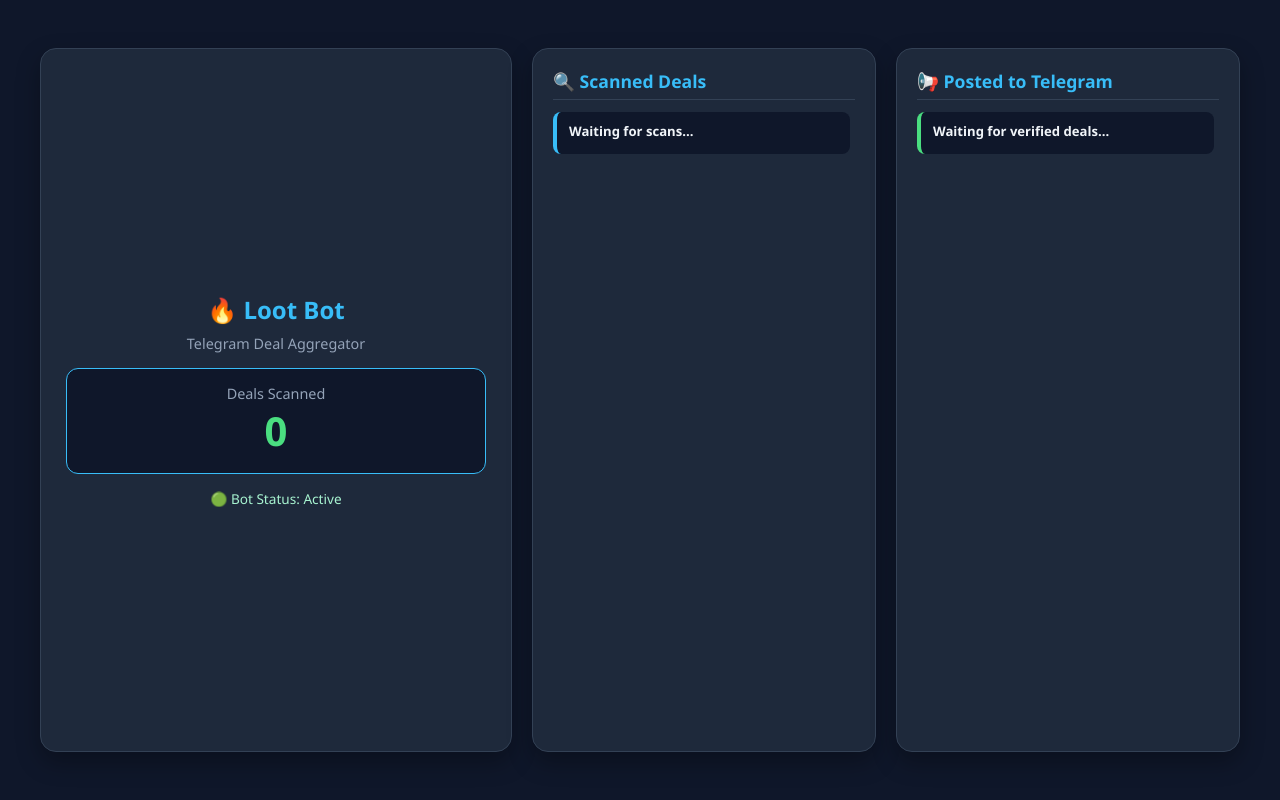
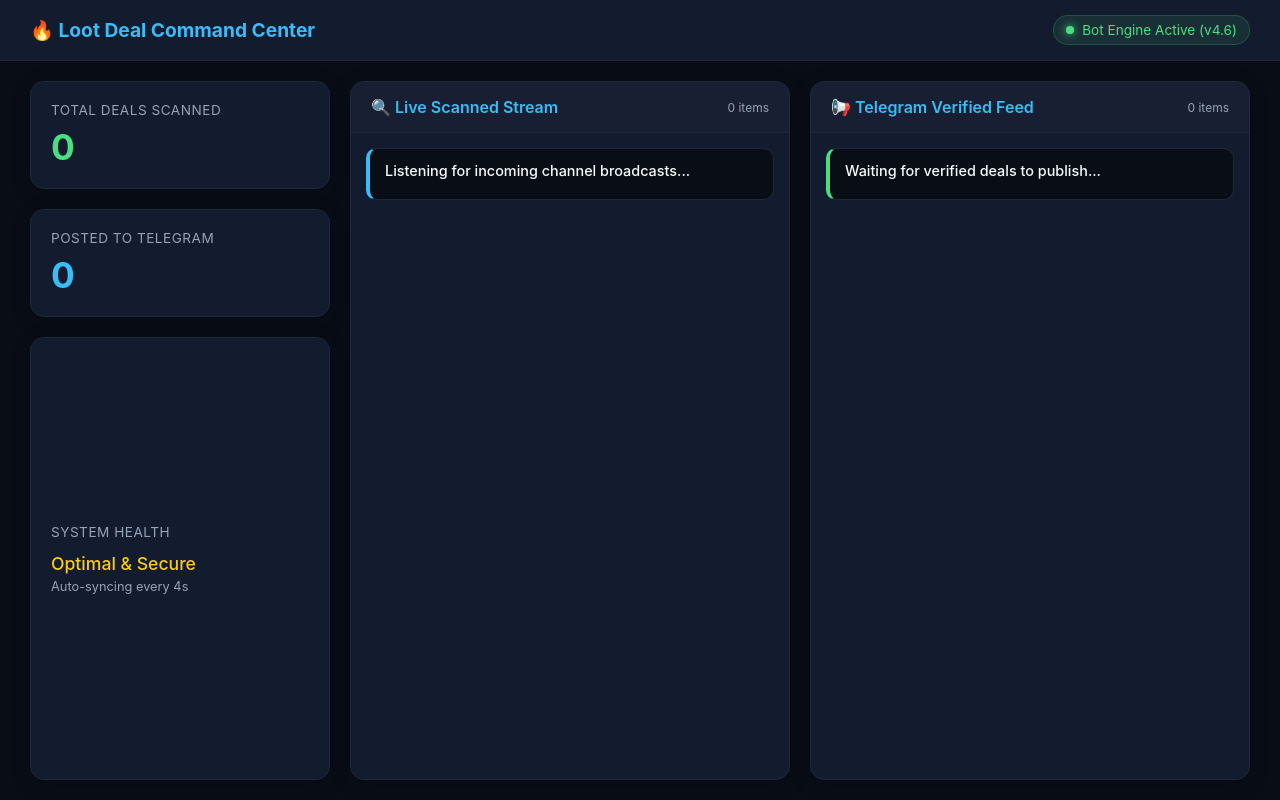
Before and after one commit to ashishgit123-cloud/loot-hunter, a Flask app: page / in a window 1280 px wide. Run offline with Flask 3, Linux system fonts and the light colour scheme; data that the repository does not hold is empty; parts of the project's set-up code (start-up, migrations or seed data) failed here and were passed over.

Commit message:
webpage changes

```diff
--- a/templates/index.html
+++ b/templates/index.html
@@ -3,188 +3,285 @@
 <head>
     <meta charset="UTF-8">
     <meta name="viewport" content="width=device-width, initial-scale=1.0">
-    <title>Loot Bot Dashboard</title>
+    <title>Loot Bot Command Center</title>
     <style>
+        :root {
+            --bg-color: #090d16;
+            --card-bg: #131b2e;
+            --border-color: #1e293b;
+            --text-main: #f8fafc;
+            --text-muted: #94a3b8;
+            --accent-blue: #38bdf8;
+            --accent-green: #4ade80;
+            --accent-yellow: #facc15;
+        }
+
         * {
             margin: 0;
             padding: 0;
             box-sizing: border-box;
-            font-family: 'Segoe UI', Tahoma, Geneva, Verdana, sans-serif;
+            font-family: 'Inter', 'Segoe UI', sans-serif;
         }
+
         body {
-            background: #0f172a;
-            color: #f8fafc;
+            background-color: var(--bg-color);
+            color: var(--text-main);
+            height: 100vh;
             display: flex;
-            justify-content: center;
+            flex-direction: column;
+            overflow: hidden;
+        }
+
+        /* Top Navbar */
+        header {
+            display: flex;
+            justify-content: space-between;
             align-items: center;
-            height: 100vh;
-            padding: 20px;
+            padding: 15px 30px;
+            background: var(--card-bg);
+            border-bottom: 1px solid var(--border-color);
         }
-        .main-container {
+
+        .brand {
             display: flex;
+            align-items: center;
+            gap: 10px;
+            font-size: 1.2rem;
+            font-weight: bold;
+            color: var(--accent-blue);
+        }
+
+        .system-status {
+            display: flex;
+            align-items: center;
+            gap: 8px;
+            font-size: 0.85rem;
+            background: rgba(74, 222, 128, 0.1);
+            padding: 6px 12px;
+            border-radius: 20px;
+            color: var(--accent-green);
+            border: 1px solid rgba(74, 222, 128, 0.2);
+        }
+
+        .pulse-dot {
+            width: 8px;
+            height: 8px;
+            background-color: var(--accent-green);
+            border-radius: 50%;
+            box-shadow: 0 0 8px var(--accent-green);
+            animation: pulse 1.5px infinite;
+        }
+
+        @keyframes pulse {
+            0% { transform: scale(0.95); opacity: 0.8; }
+            50% { transform: scale(1.2); opacity: 1; }
+            100% { transform: scale(0.95); opacity: 0.8; }
+        }
+
+        /* Main Dashboard Layout */
+        .dashboard-grid {
+            display: grid;
+            grid-template-columns: 300px 1fr 1fr;
             gap: 20px;
-            max-width: 1200px;
-            width: 100%;
-            height: 88vh;
+            padding: 20px 30px;
+            flex-grow: 1;
+            height: calc(100vh - 70px);
         }
-        .left-panel {
-            flex: 1;
+
+        /* Metrics Column */
+        .metrics-col {
             display: flex;
             flex-direction: column;
             gap: 20px;
         }
-        .right-panel {
-            flex: 1.5;
-            display: flex;
-            gap: 20px;
+
+        .metric-card {
+            background: var(--card-bg);
+            border: 1px solid var(--border-color);
+            border-radius: 14px;
+            padding: 20px;
+            box-shadow: 0 4px 20px rgba(0,0,0,0.2);
         }
-        .card {
-            background: #1e293b;
-            padding: 25px;
-            border-radius: 16px;
-            box-shadow: 0 10px 25px rgba(0, 0, 0, 0.3);
-            text-align: center;
-            border: 1px solid #334155;
+
+        .metric-title {
+            font-size: 0.85rem;
+            color: var(--text-muted);
+            text-transform: uppercase;
+            letter-spacing: 0.5px;
+            margin-bottom: 8px;
+        }
+
+        .metric-value {
+            font-size: 2.2rem;
+            font-weight: bold;
+            color: var(--accent-green);
+        }
+
+        /* Feeds Column */
+        .feed-container {
+            background: var(--card-bg);
+            border: 1px solid var(--border-color);
+            border-radius: 14px;
             display: flex;
             flex-direction: column;
-            justify-content: center;
+            overflow: hidden;
+            box-shadow: 0 4px 20px rgba(0,0,0,0.2);
         }
-        .feed-card {
-            background: #1e293b;
-            padding: 20px;
-            border-radius: 16px;
-            box-shadow: 0 10px 25px rgba(0, 0, 0, 0.3);
-            flex: 1;
-            border: 1px solid #334155;
+
+        .feed-header {
+            padding: 15px 20px;
+            background: rgba(255,255,255,0.02);
+            border-bottom: 1px solid var(--border-color);
             display: flex;
-            flex-direction: column;
-            height: 100%;
+            justify-content: space-between;
+            align-items: center;
         }
-        h1 {
-            font-size: 1.5rem;
-            margin-bottom: 8px;
-            color: #38bdf8;
+
+        .feed-header h2 {
+            font-size: 1rem;
+            font-weight: 600;
+            color: var(--accent-blue);
+            display: flex;
+            align-items: center;
+            gap: 8px;
         }
-        p {
-            color: #94a3b8;
-            margin-bottom: 15px;
-            font-size: 0.9rem;
-        }
-        .counter-box {
-            background: #0f172a;
+
+        .feed-list {
             padding: 15px;
-            border-radius: 12px;
-            border: 1px solid #38bdf8;
-        }
-        .counter-number {
-            font-size: 2.5rem;
-            font-weight: bold;
-            color: #4ade80;
-        }
-        .status {
-            margin-top: 15px;
-            font-size: 0.85rem;
-            color: #a7f3d0;
-        }
-        h2 {
-            font-size: 1.1rem;
-            margin-bottom: 12px;
-            color: #38bdf8;
-            text-align: left;
-            border-bottom: 1px solid #334155;
-            padding-bottom: 6px;
-        }
-        .deals-list {
             overflow-y: auto;
             flex-grow: 1;
             display: flex;
             flex-direction: column;
-            gap: 10px;
-            text-align: left;
-            padding-right: 5px;
+            gap: 12px;
         }
-        .deal-item {
-            background: #0f172a;
-            padding: 10px 12px;
-            border-radius: 8px;
-            border-left: 4px solid #38bdf8;
-            font-size: 0.82rem;
+
+        .deal-card {
+            background: var(--bg-color);
+            border: 1px solid var(--border-color);
+            border-radius: 10px;
+            padding: 12px 15px;
+            transition: transform 0.2s, border-color 0.2s;
         }
-        .deal-item.posted {
-            border-left-color: #4ade80;
+
+        .deal-card:hover {
+            border-color: var(--accent-blue);
+            transform: translateY(-2px);
         }
+
+        .deal-card.posted {
+            border-left: 4px solid var(--accent-green);
+        }
+
+        .deal-card.scanned {
+            border-left: 4px solid var(--accent-blue);
+        }
+
         .deal-title {
-            font-weight: bold;
-            color: #f1f5f9;
-            margin-bottom: 4px;
-            display: -webkit-box;
-            -webkit-line-clamp: 2;
-            -webkit-box-orient: vertical;
-            overflow: hidden;
+            font-size: 0.9rem;
+            font-weight: 500;
+            margin-bottom: 6px;
+            line-height: 1.4;
         }
-        .deal-meta {
+
+        .deal-title a {
+            color: var(--text-main);
+            text-decoration: none;
+        }
+
+        .deal-title a:hover {
+            color: var(--accent-blue);
+            text-decoration: underline;
+        }
+
+        .deal-footer {
             display: flex;
             justify-content: space-between;
-            color: #94a3b8;
-            font-size: 0.72rem;
+            align-items: center;
+            font-size: 0.75rem;
+            color: var(--text-muted);
+            margin-top: 8px;
+            border-top: 1px solid rgba(255,255,255,0.05);
+            padding-top: 6px;
         }
+
         .deal-price {
-            color: #4ade80;
-            font-weight: bold;
+            font-weight: 600;
+            color: var(--accent-green);
+            font-size: 0.85rem;
         }
-        /* Scrollbar design */
+
+        /* Custom Scrollbar */
         ::-webkit-scrollbar {
-            width: 5px;
+            width: 6px;
         }
         ::-webkit-scrollbar-track {
-            background: #0f172a;
+            background: transparent;
         }
         ::-webkit-scrollbar-thumb {
-            background: #334155;
+            background: var(--border-color);
             border-radius: 3px;
         }
     </style>
 </head>
 <body>
 
-    <div class="main-container">
-        <!-- Left Panel: Counter & Status -->
-        <div class="left-panel">
-            <div class="card" style="flex: 1;">
-                <h1>🔥 Loot Bot</h1>
-                <p>Telegram Deal Aggregator</p>
+    <!-- Top Navigation Bar -->
+    <header>
+        <div class="brand">
+            🔥 Loot Deal Command Center
+        </div>
+        <div class="system-status">
+            <div class="pulse-dot"></div>
+            <span>Bot Engine Active (v4.6)</span>
+        </div>
+    </header>
 
-                <div class="counter-box">
-                    <div style="font-size: 0.9rem; color: #94a3b8;">Deals Scanned</div>
-                    <div class="counter-number" id="scannedCount">0</div>
+    <!-- Main Dashboard Grid -->
+    <div class="dashboard-grid">
+
+        <!-- Left Sidebar: Metrics -->
+        <div class="metrics-col">
+            <div class="metric-card">
+                <div class="metric-title">Total Deals Scanned</div>
+                <div class="metric-value" id="scannedCount">0</div>
             </div>
-
-                <div class="status">🟢 Bot Status: Active</div>
+            <div class="metric-card">
+                <div class="metric-title">Posted to Telegram</div>
+                <div class="metric-value" id="postedCount" style="color: var(--accent-blue);">0</div>
+            </div>
+            <div class="metric-card" style="flex-grow: 1; display: flex; flex-direction: column; justify-content: center;">
+                <div class="metric-title">System Health</div>
+                <div style="font-size: 1.1rem; color: #facc15; font-weight: 500; margin-top: 5px;">Optimal & Secure</div>
+                <div style="font-size: 0.8rem; color: var(--text-muted); margin-top: 5px;">Auto-syncing every 4s</div>
             </div>
         </div>
 
-        <!-- Right Panel: Dual Feed (Scanned vs Posted) -->
-        <div class="right-panel">
-            <!-- Section 1: All Scanned Deals -->
-            <div class="feed-card">
-                <h2>🔍 Scanned Deals</h2>
-                <div class="deals-list" id="scannedList">
-                    <div class="deal-item">
-                        <div class="deal-title">Waiting for scans...</div>
+        <!-- Middle Column: Live Scanned Feed -->
+        <div class="feed-container">
+            <div class="feed-header">
+                <h2>🔍 Live Scanned Stream</h2>
+                <span style="font-size: 0.75rem; color: var(--text-muted);" id="scanCountBadge">0 items</span>
+            </div>
+            <div class="feed-list" id="scannedList">
+                <div class="deal-card scanned">
+                    <div class="deal-title">Listening for incoming channel broadcasts...</div>
                 </div>
             </div>
         </div>
 
-            <!-- Section 2: Posted Deals (Telegram) -->
-            <div class="feed-card">
-                <h2>📢 Posted to Telegram</h2>
-                <div class="deals-list" id="postedList">
-                    <div class="deal-item posted">
-                        <div class="deal-title">Waiting for verified deals...</div>
+        <!-- Right Column: Live Posted Feed -->
+        <div class="feed-container">
+            <div class="feed-header">
+                <h2>📢 Telegram Verified Feed</h2>
+                <span style="font-size: 0.75rem; color: var(--text-muted);" id="postCountBadge">0 items</span>
+            </div>
+            <div class="feed-list" id="postedList">
+                <div class="deal-card posted">
+                    <div class="deal-title">Waiting for verified deals to publish...</div>
                 </div>
             </div>
         </div>
-        </div>
+
     </div>
 
     <script>
@@ -193,48 +290,53 @@
                 let response = await fetch('/stats');
                 let data = await response.json();
 
-                // Update counter
+                // Counters update
                 document.getElementById('scannedCount').innerText = data.deals_scanned;
 
-                // 1. Update Scanned Deals Feed
+                if (data.recent_deals) {
+                    document.getElementById('scanCountBadge').innerText = `${data.recent_deals.length} items`;
                     let scannedContainer = document.getElementById('scannedList');
-                if (data.recent_deals && data.recent_deals.length > 0) {
+                    if (data.recent_deals.length > 0) {
                         let html = '';
                         data.recent_deals.forEach(deal => {
                             let priceText = typeof deal.price === 'number' ? `₹${deal.price.toLocaleString()}` : deal.price;
                             html += `
-                            <div class="deal-item">
-                                <div class="deal-title"><a href="${deal.url}" target="_blank" style="color:inherit; text-decoration:none;">${deal.title}</a></div>
-                                <div class="deal-meta">
+                                <div class="deal-card scanned">
+                                    <div class="deal-title"><a href="${deal.url}" target="_blank">${deal.title}</a></div>
+                                    <div class="deal-footer">
                                         <span class="deal-price">${priceText}</span>
-                                    <span>${deal.source} | ${deal.time}</span>
+                                        <span>${deal.source} • ${deal.time}</span>
                                     </div>
                                 </div>
                             `;
                         });
                         scannedContainer.innerHTML = html;
                     }
+                }
 
-                // 2. Update Posted Deals Feed
+                if (data.posted_deals) {
+                    document.getElementById('postedCount').innerText = data.posted_deals.length;
+                    document.getElementById('postCountBadge').innerText = `${data.posted_deals.length} items`;
                     let postedContainer = document.getElementById('postedList');
-                if (data.posted_deals && data.posted_deals.length > 0) {
+                    if (data.posted_deals.length > 0) {
                         let html = '';
                         data.posted_deals.forEach(deal => {
                             let priceText = typeof deal.price === 'number' ? `₹${deal.price.toLocaleString()}` : deal.price;
                             html += `
-                            <div class="deal-item posted">
-                                <div class="deal-title"><a href="${deal.url}" target="_blank" style="color:inherit; text-decoration:none;">${deal.title}</a></div>
-                                <div class="deal-meta">
+                                <div class="deal-card posted">
+                                    <div class="deal-title"><a href="${deal.url}" target="_blank">${deal.title}</a></div>
+                                    <div class="deal-footer">
                                         <span class="deal-price">${priceText}</span>
-                                    <span>${deal.source} | ${deal.time}</span>
+                                        <span>${deal.source} • ${deal.time}</span>
                                     </div>
                                 </div>
                             `;
                         });
                         postedContainer.innerHTML = html;
                     }
+                }
             } catch (err) {
-                console.error("Error fetching stats:", err);
+                console.error("Dashboard sync error:", err);
             }
         }
 
```
Lines whose indentation alone changed are shown as unchanged.
